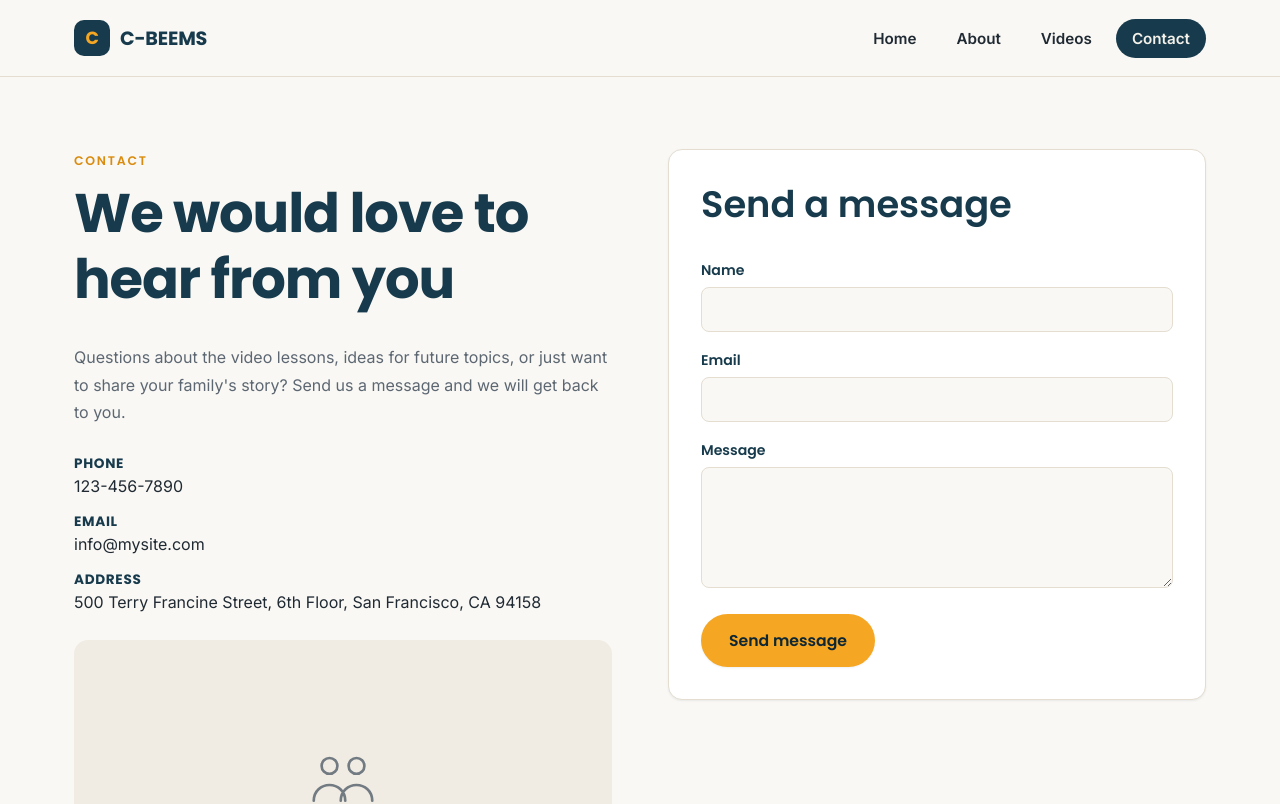
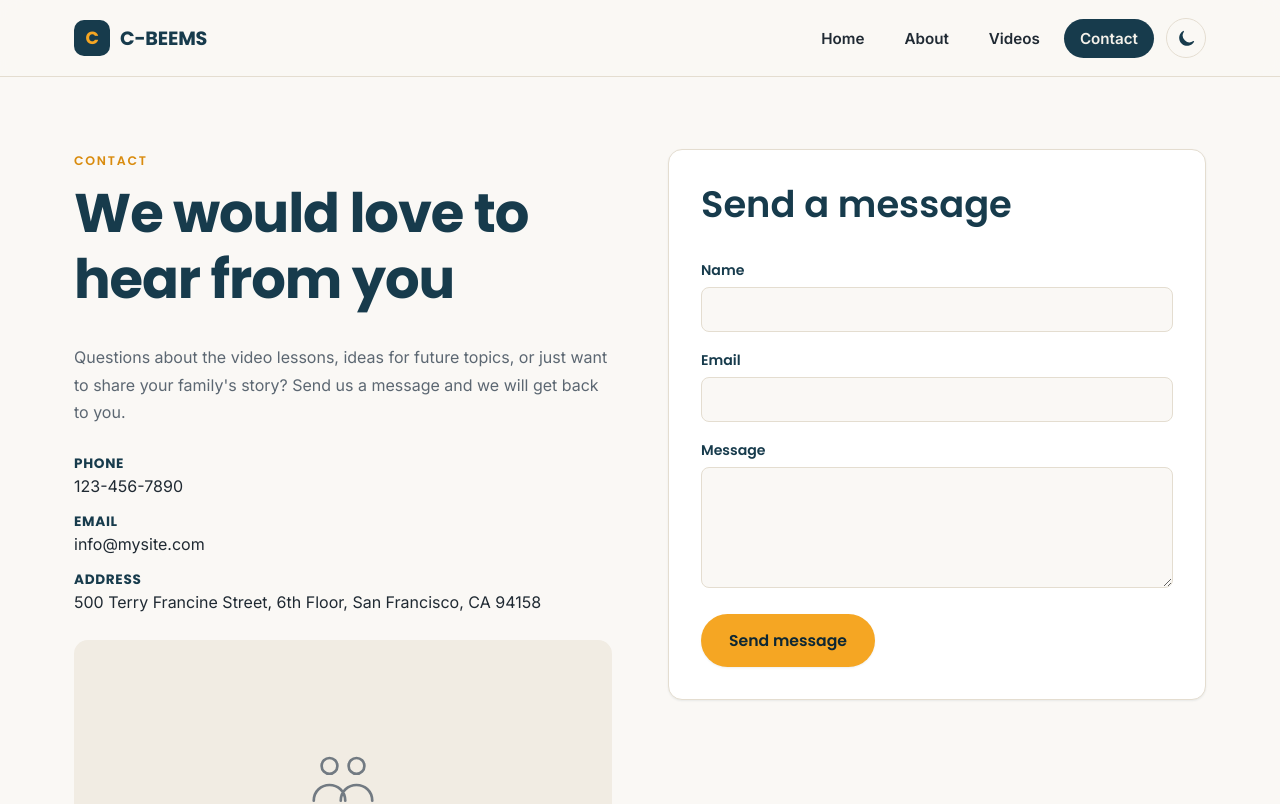
Before and after one commit to toonoisy/beems-migrated, a React (Vite) app: page /contact in a window 1280 px wide. Shown: the top 804 px of the page. Built offline with nearby package versions, Linux system fonts and the light colour scheme; no server answers.

Commit message:
Add light/dark theme toggle to the navbar

```diff
--- a/index.html
+++ b/index.html
@@ -10,6 +10,16 @@
     <link rel="preconnect" href="https://fonts.gstatic.com" crossorigin />
     <link href="https://fonts.googleapis.com/css2?family=Poppins:wght@500;600;700&family=Inter:wght@400;500;600;700&display=swap" rel="stylesheet" />
     <title>C-BEEMS | Helping Indian Immigrants Care For Their Children</title>
+    <script>
+      (function () {
+        try {
+          var stored = localStorage.getItem('beems-theme');
+          if (stored === 'light' || stored === 'dark') {
+            document.documentElement.setAttribute('data-theme', stored);
+          }
+        } catch (e) {}
+      })();
+    </script>
   </head>
   <body>
     <div id="root"></div>
--- a/src/components/Navbar.css
+++ b/src/components/Navbar.css
@@ -2,9 +2,10 @@
   position: sticky;
   top: 0;
   z-index: 100;
-  background: rgba(250, 248, 245, 0.92);
+  background: var(--color-nav-bg);
   backdrop-filter: saturate(180%) blur(10px);
   border-bottom: 1px solid var(--color-border);
+  transition: background-color 0.2s ease, border-color 0.2s ease;
 }
 
 .navbar__inner {
@@ -35,6 +36,12 @@
   background: var(--color-primary);
   color: var(--color-accent);
   font-size: 1.1rem;
+}
+
+.navbar__actions {
+  display: flex;
+  align-items: center;
+  gap: 12px;
 }
 
 .navbar__links {
--- a/src/components/Navbar.jsx
+++ b/src/components/Navbar.jsx
@@ -1,5 +1,6 @@
 import { useState } from 'react';
 import { NavLink, useLocation } from 'react-router-dom';
+import ThemeToggle from './ThemeToggle';
 import './Navbar.css';
 
 const LINKS = [
@@ -27,18 +28,7 @@ export default function Navbar() {
           <span>C-BEEMS</span>
         </NavLink>
 
-        <button
-          type="button"
-          className={`navbar__toggle ${open ? 'is-open' : ''}`}
-          aria-label={open ? 'Close menu' : 'Open menu'}
-          aria-expanded={open}
-          onClick={() => setOpen((v) => !v)}
-        >
-          <span />
-          <span />
-          <span />
-        </button>
-
+        <div className="navbar__actions">
           <nav className={`navbar__links ${open ? 'is-open' : ''}`} aria-label="Primary">
             {LINKS.map((link) => (
               <NavLink
@@ -52,6 +42,21 @@ export default function Navbar() {
               </NavLink>
             ))}
           </nav>
+
+          <ThemeToggle />
+
+          <button
+            type="button"
+            className={`navbar__toggle ${open ? 'is-open' : ''}`}
+            aria-label={open ? 'Close menu' : 'Open menu'}
+            aria-expanded={open}
+            onClick={() => setOpen((v) => !v)}
+          >
+            <span />
+            <span />
+            <span />
+          </button>
+        </div>
       </div>
     </header>
   );
--- /dev/null
+++ b/src/components/ThemeToggle.css
@@ -0,0 +1,24 @@
+.theme-toggle {
+  display: inline-flex;
+  align-items: center;
+  justify-content: center;
+  width: 40px;
+  height: 40px;
+  border-radius: 50%;
+  border: 1px solid var(--color-border);
+  background: transparent;
+  color: var(--color-primary);
+  cursor: pointer;
+  flex-shrink: 0;
+  transition: background 0.15s ease, color 0.15s ease, border-color 0.15s ease, transform 0.15s ease;
+}
+
+.theme-toggle:hover {
+  background: var(--color-bg-alt);
+  transform: translateY(-1px);
+}
+
+.theme-toggle:focus-visible {
+  outline: 2px solid var(--color-accent);
+  outline-offset: 2px;
+}
--- /dev/null
+++ b/src/components/ThemeToggle.jsx
@@ -0,0 +1,28 @@
+import { useTheme } from '../hooks/useTheme';
+import './ThemeToggle.css';
+
+export default function ThemeToggle() {
+  const { theme, toggleTheme } = useTheme();
+  const isDark = theme === 'dark';
+
+  return (
+    <button
+      type="button"
+      className="theme-toggle"
+      onClick={toggleTheme}
+      aria-label={isDark ? 'Switch to light theme' : 'Switch to dark theme'}
+      title={isDark ? 'Switch to light theme' : 'Switch to dark theme'}
+    >
+      {isDark ? (
+        <svg viewBox="0 0 24 24" width="19" height="19" fill="none" stroke="currentColor" strokeWidth="2" strokeLinecap="round" strokeLinejoin="round">
+          <circle cx="12" cy="12" r="4.2" />
+          <path d="M12 2.5v2M12 19.5v2M4.2 4.2l1.4 1.4M18.4 18.4l1.4 1.4M2.5 12h2M19.5 12h2M4.2 19.8l1.4-1.4M18.4 5.6l1.4-1.4" />
+        </svg>
+      ) : (
+        <svg viewBox="0 0 24 24" width="19" height="19" fill="currentColor">
+          <path d="M20.6 15.3A8.6 8.6 0 0 1 8.7 3.4a.75.75 0 0 0-.9-1 10.1 10.1 0 1 0 13.8 13.8.75.75 0 0 0-1-0.9Z" />
+        </svg>
+      )}
+    </button>
+  );
+}
--- /dev/null
+++ b/src/hooks/useTheme.js
@@ -0,0 +1,55 @@
+import { useCallback, useEffect, useState } from 'react';
+
+const STORAGE_KEY = 'beems-theme';
+
+function systemPrefersDark() {
+  return window.matchMedia?.('(prefers-color-scheme: dark)').matches ?? false;
+}
+
+function getInitialTheme() {
+  const stored = document.documentElement.getAttribute('data-theme');
+  if (stored === 'light' || stored === 'dark') return stored;
+  return systemPrefersDark() ? 'dark' : 'light';
+}
+
+// Tracks the effective light/dark theme and lets the user override the
+// system preference. index.html applies any stored choice before first
+// paint (avoiding a flash); this hook keeps React and the DOM in sync
+// after that and persists future changes.
+export function useTheme() {
+  const [theme, setTheme] = useState(getInitialTheme);
+
+  useEffect(() => {
+    const media = window.matchMedia?.('(prefers-color-scheme: dark)');
+    if (!media) return;
+
+    function handleChange(event) {
+      // Only follow the system when the user hasn't set an explicit choice.
+      let hasStoredChoice = false;
+      try {
+        hasStoredChoice = localStorage.getItem(STORAGE_KEY) !== null;
+      } catch {
+        // ignore
+      }
+      if (!hasStoredChoice) setTheme(event.matches ? 'dark' : 'light');
+    }
+
+    media.addEventListener('change', handleChange);
+    return () => media.removeEventListener('change', handleChange);
+  }, []);
+
+  const toggleTheme = useCallback(() => {
+    setTheme((current) => {
+      const next = current === 'dark' ? 'light' : 'dark';
+      document.documentElement.setAttribute('data-theme', next);
+      try {
+        localStorage.setItem(STORAGE_KEY, next);
+      } catch {
+        // Private browsing / blocked storage — theme still applies for this load.
+      }
+      return next;
+    });
+  }, []);
+
+  return { theme, toggleTheme };
+}
--- a/src/index.css
+++ b/src/index.css
@@ -11,6 +11,9 @@
   --color-text-muted: #5c6772;
   --color-text-invert: #f4f1ea;
   --color-border: #e4ddd0;
+  --color-nav-bg: rgba(250, 248, 245, 0.92);
+  --color-success: #1a7a4c;
+  --color-error: #b5432b;
   --shadow-sm: 0 1px 2px rgba(23, 59, 76, 0.08);
   --shadow-md: 0 8px 24px rgba(23, 59, 76, 0.1);
   --shadow-lg: 0 20px 48px rgba(23, 59, 76, 0.16);
@@ -31,6 +34,40 @@
   -moz-osx-font-smoothing: grayscale;
 }
 
+@media (prefers-color-scheme: dark) {
+  :root:not([data-theme='light']) {
+    --color-bg: #0f171d;
+    --color-bg-alt: #16212a;
+    --color-surface: #1b2830;
+    --color-text: #e7e3da;
+    --color-text-muted: #9aa7ae;
+    --color-border: #2b3941;
+    --color-nav-bg: rgba(15, 23, 29, 0.85);
+    --color-success: #4ade80;
+    --color-error: #f87171;
+    --shadow-sm: 0 1px 2px rgba(0, 0, 0, 0.3);
+    --shadow-md: 0 8px 24px rgba(0, 0, 0, 0.4);
+    --shadow-lg: 0 20px 48px rgba(0, 0, 0, 0.5);
+    color-scheme: dark;
+  }
+}
+
+:root[data-theme='dark'] {
+  --color-bg: #0f171d;
+  --color-bg-alt: #16212a;
+  --color-surface: #1b2830;
+  --color-text: #e7e3da;
+  --color-text-muted: #9aa7ae;
+  --color-border: #2b3941;
+  --color-nav-bg: rgba(15, 23, 29, 0.85);
+  --color-success: #4ade80;
+  --color-error: #f87171;
+  --shadow-sm: 0 1px 2px rgba(0, 0, 0, 0.3);
+  --shadow-md: 0 8px 24px rgba(0, 0, 0, 0.4);
+  --shadow-lg: 0 20px 48px rgba(0, 0, 0, 0.5);
+  color-scheme: dark;
+}
+
 *,
 *::before,
 *::after {
@@ -45,6 +82,8 @@ body {
   margin: 0;
   min-height: 100svh;
   background: var(--color-bg);
+  color: var(--color-text);
+  transition: background-color 0.2s ease, color 0.2s ease;
 }
 
 #root {
--- a/src/pages/Contact.css
+++ b/src/pages/Contact.css
@@ -87,11 +87,11 @@
 }
 
 .contact-form__status--success {
-  color: #1a7a4c;
+  color: var(--color-success);
 }
 
 .contact-form__status--error {
-  color: #b5432b;
+  color: var(--color-error);
 }
 
 @media (max-width: 860px) {
```
Lines whose indentation alone changed are shown as unchanged.
